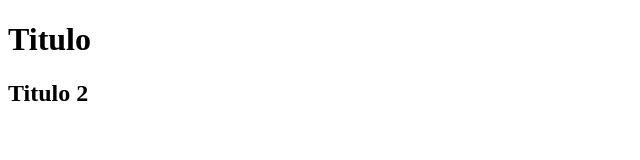
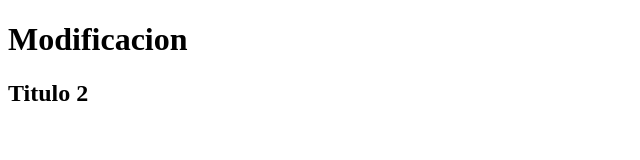
Before and after one commit to Maniarc/Ejercicio, a plain HTML site: page Index.html in a window 1280 px wide. Shown: the whole page, without its empty margins (0-640 px from the left). Drawn offline with Linux system fonts and the light colour scheme.

Commit message:
Cambios para el ejercicio

```diff
--- a/Index.html
+++ b/Index.html
@@ -7,7 +7,7 @@
     <title>Document</title>
 </head>
 <body>
-    <h1>Titulo</h1>
+    <h1>Modificacion</h1>
     <h2>Titulo 2</h2>
 </body>
 </html>
```
